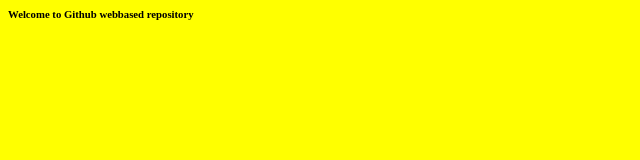
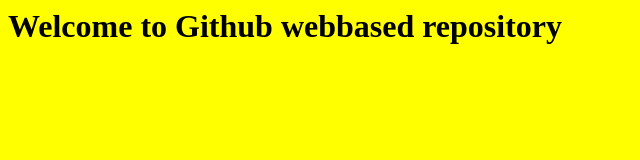
Before and after one commit to mgpawar99/githubpro, a plain HTML site: page index.html in a window 1280 px wide. Shown: the whole page, without its empty margins (0-640 px from the left). Drawn offline with Linux system fonts and the light colour scheme.

Commit message:
Update index.html
update1

```diff
--- a/index.html
+++ b/index.html
@@ -1,5 +1,5 @@
 <html>
 <body bgcolor="yellow">
-<h6>Welcome to Github webbased repository</h6>
+<h1>Welcome to Github webbased repository</h1>
 </body>
 </html>
```
